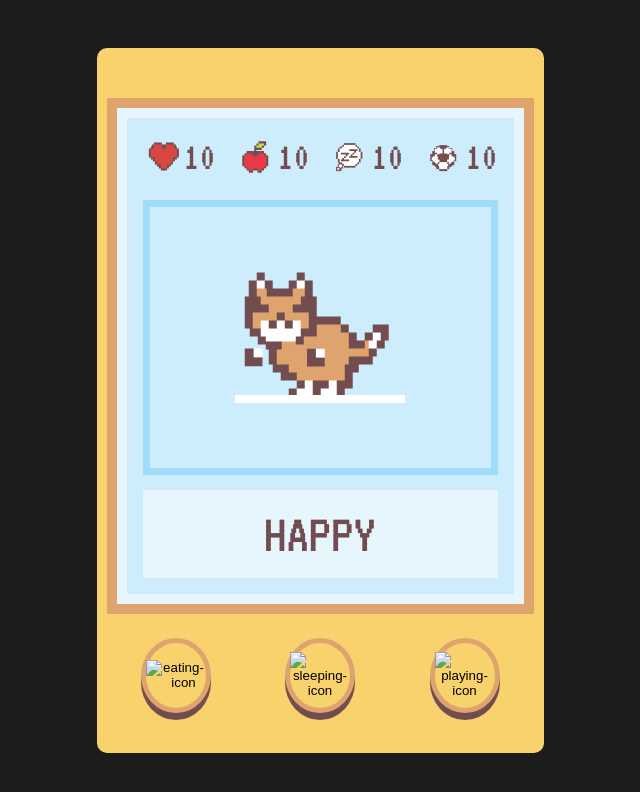
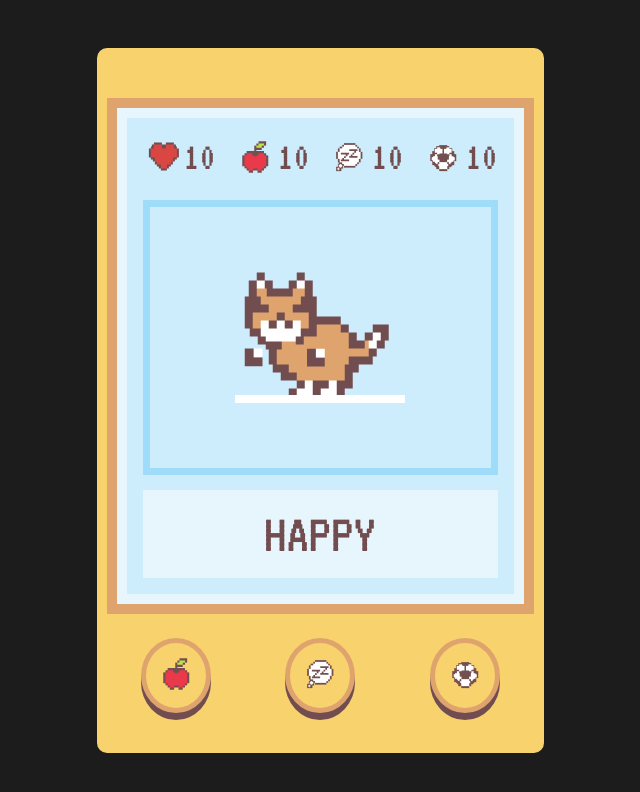
Before and after one commit to robinho1989/tamagotchi, a plain HTML site: page index.html in a window 1280 px wide. Shown: the whole page, without its empty margins (320-960 px from the left). Drawn offline with Linux system fonts and the light colour scheme; the site is published under a folder, as on GitHub Pages, so addresses that start at the root find nothing.

Commit message:
task-2 done

```diff
--- a/index.html
+++ b/index.html
@@ -39,12 +39,12 @@
         </div>
         <div class="gameButtons">
           <ul class="gameButtons-list">
-            <li class="gameButtonItem"><button class="gameButton"><img src="/images/apple.png"
+            <li class="gameButtonItem"><button class="gameButton"><img src="./images/apple.png"
                   alt="eating-icon"></button>
             </li>
-            <li class="gameButtonItem"><button class="gameButton"><img src="/images/sleeping.png"
+            <li class="gameButtonItem"><button class="gameButton"><img src="./images/sleeping.png"
                   alt="sleeping-icon"></button></li>
-            <li class="gameButtonItem"><button class="gameButton"><img src="/images/playing.png"
+            <li class="gameButtonItem"><button class="gameButton"><img src="./images/playing.png"
                   alt="playing-icon"></button></li>
           </ul>
 
```
